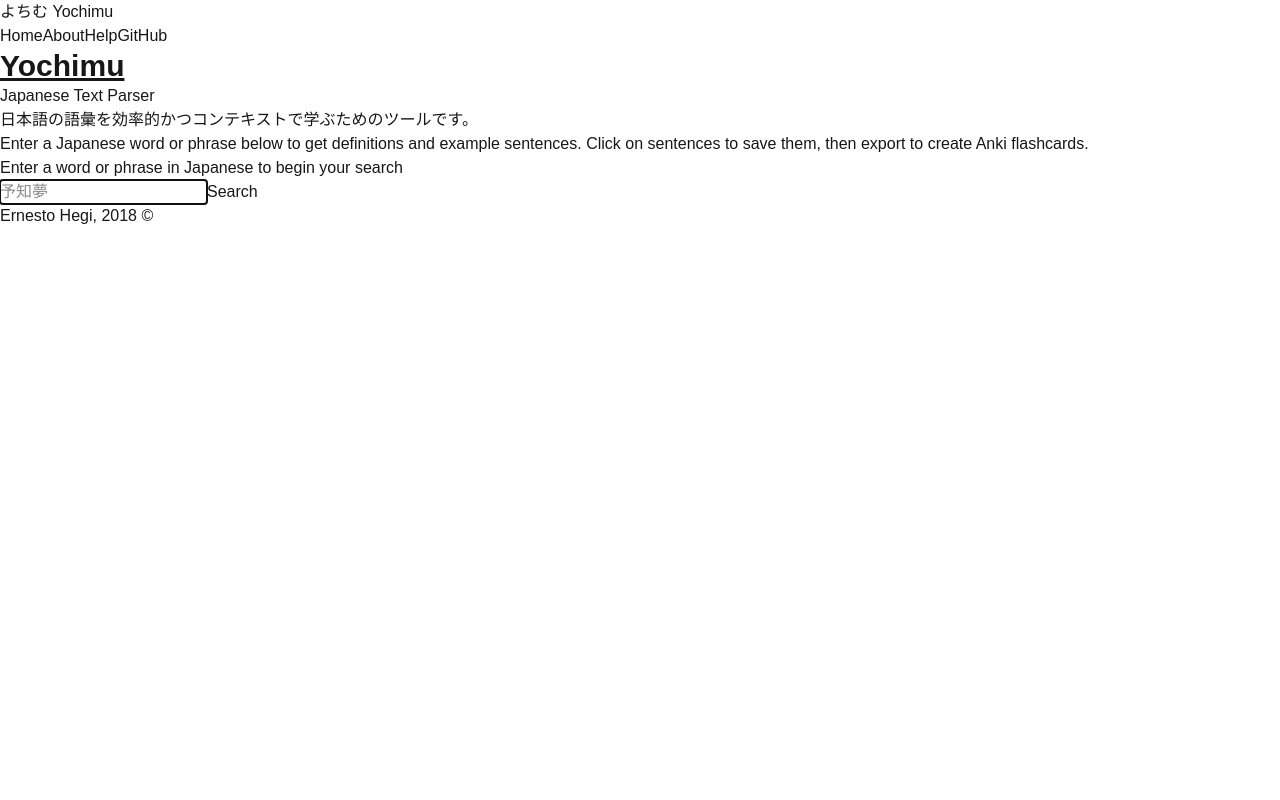
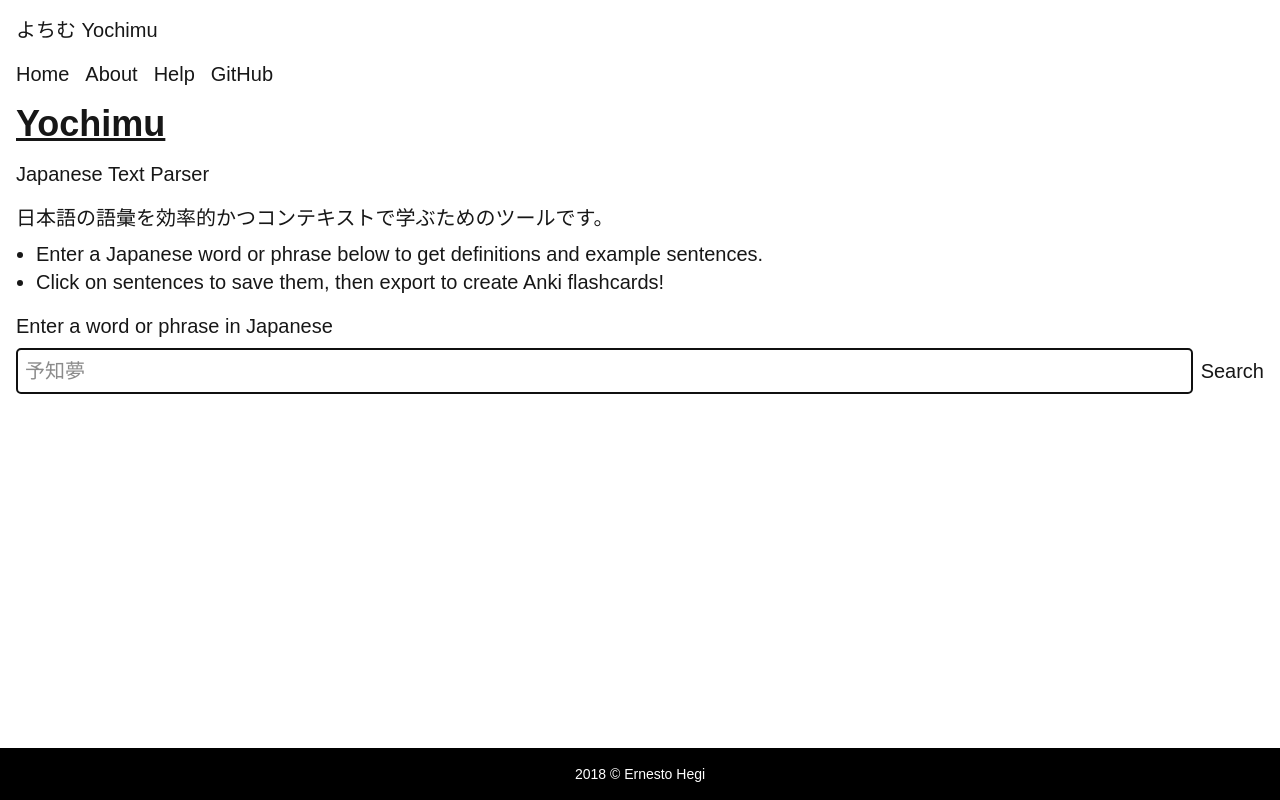
Before and after one commit to ernestohegi/japanese-text-parser, a Next.js app: page / in a window 1280 px wide. Built offline with nearby package versions, Linux system fonts and the light colour scheme.

Commit message:
Style cleanup

```diff
--- a/src/app/about/page.tsx
+++ b/src/app/about/page.tsx
@@ -1,8 +1,8 @@
 export default function About() {
   return (
-    <section>
-      <article>
-        <h1>About Yochimu</h1>
+    <section className="flex flex-col gap-4">
+      <article className="flex flex-col gap-4">
+        <h1 className="text-4xl font-bold underline">About Yochimu</h1>
         <p>
           {`よちむ (Yochimu) means "prophetic dream" in Japanese. This tool was
             created to help Japanese language learners efficiently study
@@ -14,8 +14,7 @@
           so important for proper language acquisition.
         </p>
       </article>
-
-      <article>
+      <article className="flex flex-col gap-2">
         <h2>Features</h2>
         <div>
           <div>
@@ -41,8 +40,7 @@
           </div>
         </div>
       </article>
-
-      <article>
+      <article className="flex flex-col gap-2">
         <h2>Why Context Matters</h2>
         <p>
           {`Learning words in isolation makes it difficult to understand how
@@ -60,8 +58,7 @@
           expression.
         </p>
       </article>
-
-      <article>
+      <article className="flex flex-col gap-2">
         <h2>Built With</h2>
         <p>Yochimu is built with modern web technologies:</p>
         <ul>
--- a/src/app/help/page.tsx
+++ b/src/app/help/page.tsx
@@ -1,15 +1,15 @@
 export default function Help() {
   return (
-    <section>
-      <article>
-        <h1>How to Use Yochimu</h1>
+    <section className="flex flex-col gap-4">
+      <article className="flex flex-col gap-4">
+        <h1 className="text-4xl font-bold underline">How to use Yochimu</h1>
         <p>
           {`Yochimu is designed to be simple and intuitive. Here's a quick guide
           to get you started.`}
         </p>
       </article>
 
-      <article>
+      <article className="flex flex-col gap-2">
         <h2>Basic Usage</h2>
         <div>
           <div>
@@ -57,7 +57,7 @@
         </div>
       </article>
 
-      <article>
+      <article className="flex flex-col gap-2">
         <h2>Importing to Anki</h2>
         <p>
           The TSV files from Yochimu are formatted for easy import into Anki, a
@@ -109,7 +109,7 @@
         </div>
       </article>
 
-      <article>
+      <article className="flex flex-col gap-2">
         <h2>Tips for Effective Study</h2>
         <ul>
           <li>
@@ -125,7 +125,7 @@
         </ul>
       </article>
 
-      <article>
+      <article className="flex flex-col gap-2">
         <h2>Need More Help?</h2>
         <p>
           If you have questions or need assistance, please visit the
--- a/src/app/layout.tsx
+++ b/src/app/layout.tsx
@@ -29,12 +29,14 @@
   return (
     <html lang="en">
       <body
-        className={`${geistSans.variable} ${geistMono.variable} antialiased`}
+        className={`${geistSans.variable} ${geistMono.variable} antialiased text-xl`}
       >
         <ClientLayout>
-          <Header />
-          <main>{children}</main>
-          <Footer />
+          <section className="flex flex-col min-h-screen gap-4 p-4 pb-18">
+            <Header />
+            <main>{children}</main>
+            <Footer />
+          </section>
         </ClientLayout>
       </body>
     </html>
--- a/src/app/page.tsx
+++ b/src/app/page.tsx
@@ -49,37 +49,52 @@
   };
 
   return (
-    <section>
-      <article>
-        <h1 className="text-3xl font-bold underline">Yochimu</h1>
-        <h2>Japanese Text Parser</h2>
-        <p>日本語の語彙を効率的かつコンテキストで学ぶためのツールです。</p>
-        <p>
-          Enter a Japanese word or phrase below to get definitions and example
-          sentences. Click on sentences to save them, then export to create Anki
-          flashcards.
-        </p>
+    <section className="flex flex-col gap-4">
+      <article className="flex flex-col gap-2">
+        <div className="flex flex-col gap-4">
+          <h1 className="text-4xl font-bold underline">Yochimu</h1>
+          <h2>Japanese Text Parser</h2>
+          <p>日本語の語彙を効率的かつコンテキストで学ぶためのツールです。</p>
+        </div>
+        <ul className="list-disc pl-5">
+          <li>
+            Enter a Japanese word or phrase below to get definitions and example
+            sentences.
+          </li>
+          <li>
+            Click on sentences to save them, then export to create Anki
+            flashcards!
+          </li>
+        </ul>
       </article>
-      <article>
-        <h3>Enter a word or phrase in Japanese to begin your search</h3>
-        <div>
+      <article className="flex flex-col gap-2">
+        <h3>Enter a word or phrase in Japanese</h3>
+        <div className="flex gap-2">
           <input
             type="text"
             onChange={(event) => setSearchQuery(event.target.value)}
             autoFocus
             placeholder="予知夢"
+            className="flex-1 p-2 border border-gray-300 rounded"
           />
-          <button onClick={handleSearch} disabled={isPending}>
+          <button
+            onClick={handleSearch}
+            disabled={isPending}
+            className="cursor-pointer"
+          >
             {isPending ? "Searching..." : "Search"}
           </button>
         </div>
       </article>
       {sentences?.map(([term, definitions]) => (
-        <div className="flex flex-col gap-4" key={term}>
-          <h4>{term}</h4>
+        <div className="flex flex-col gap-4 border p-4 rounded" key={term}>
+          <h4 className="font-bold text-3xl">{term}</h4>
           {definitions?.map(({ text, translation }) => (
-            <div className="flex flex-col gap-4" key={`${text}:${translation}`}>
-              <p>{text}</p>
+            <div
+              className="flex flex-col gap-4 border p-4 rounded cursor-pointer"
+              key={`${text}:${translation}`}
+            >
+              <h5 className="font-bold">{text}</h5>
               <p>{translation}</p>
             </div>
           ))}
--- a/src/components/Footer.tsx
+++ b/src/components/Footer.tsx
@@ -1,7 +1,11 @@
 const CURRENT_YEAR = new Date().getFullYear();
 
 const Footer = () => {
-  return <footer>Ernesto Hegi, {CURRENT_YEAR} &copy;</footer>;
+  return (
+    <footer className="flex justify-center fixed bottom-0 p-4 text-sm left-0 right-0 bg-black text-white">
+      {CURRENT_YEAR} &copy; Ernesto Hegi
+    </footer>
+  );
 };
 
 export default Footer;
--- a/src/components/Header.tsx
+++ b/src/components/Header.tsx
@@ -13,11 +13,11 @@
 const Header = () => {
   return (
     <nav>
-      <div className="nav-container">
+      <div className="flex flex-col gap-4">
         <Link href="/" className="nav-logo">
           よちむ Yochimu
         </Link>
-        <div className="nav-links">
+        <div className="flex gap-4">
           <NavLink href="/">Home</NavLink>
           <NavLink href="/about">About</NavLink>
           <NavLink href="/help">Help</NavLink>
```
